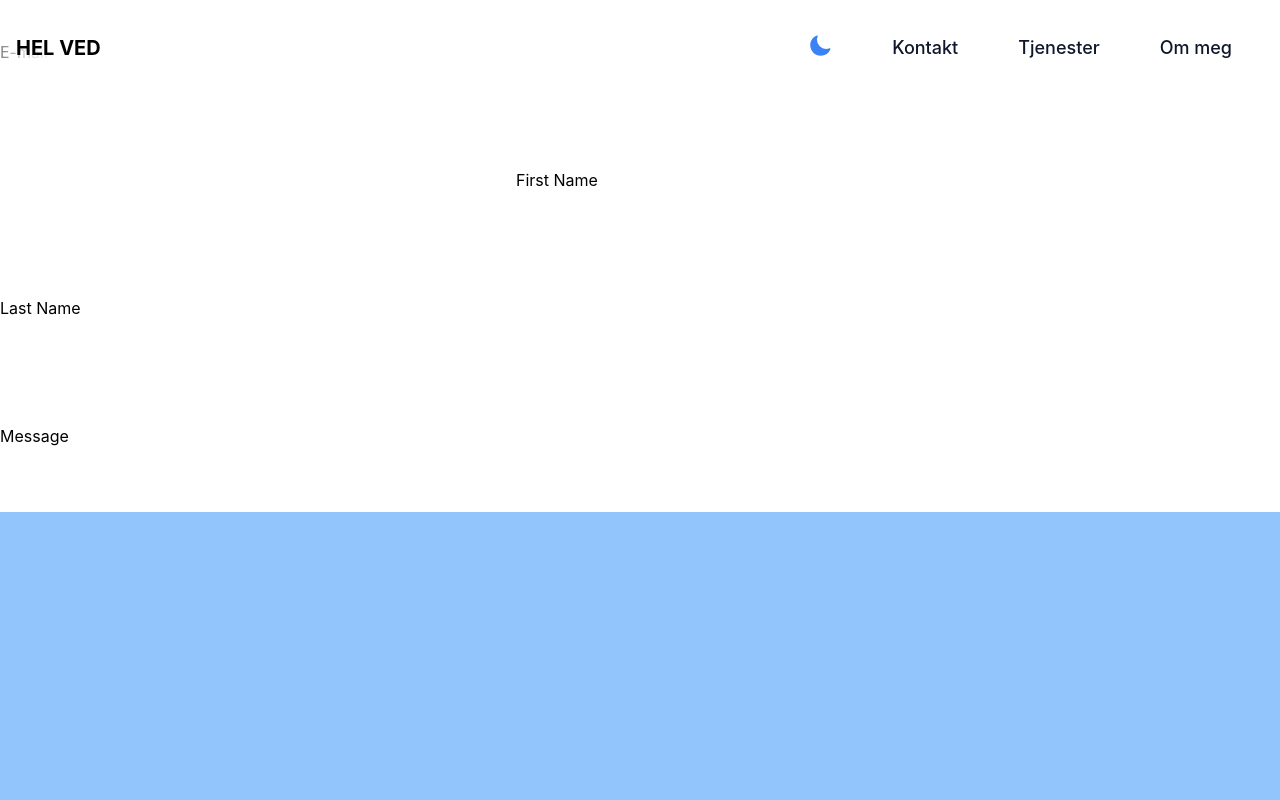
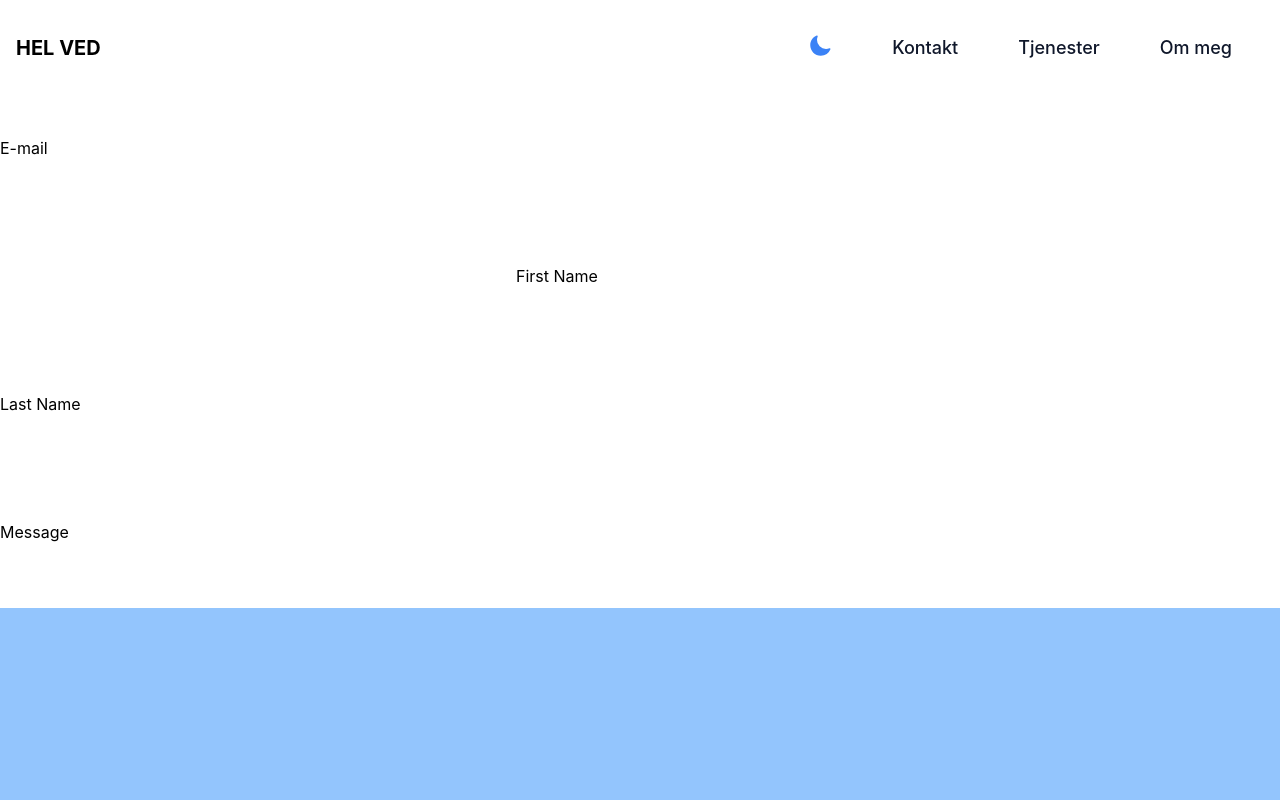
Before and after one commit to tebendheim/jancoach, a React (Vite) app: page /kontakt in a window 1280 px wide. Shown: the top 800 px of the page. Built offline with nearby package versions, Linux system fonts and the light colour scheme.

Commit message:
noen endringer slik at navbar kan være sticky, og resten relative

```diff
--- a/src/Components/Navbar.tsx
+++ b/src/Components/Navbar.tsx
@@ -12,7 +12,7 @@ const Navbar: React.FC = () => {
 	const { isDarkMode, toggle } = useDarkMode();
 
 	return (
-		<nav className='h-26 fixed w-screen top-0 bg-transparent border-gray-200 px-2 sm:px-4 py-2.5 dark:bg-transparent z-30 backdrop-blur-xl  dark:backdrop-brightness-50 backdrop-brightness-125'>
+		<nav className='h-24 sticky w-screen top-0 bg-transparent border-gray-200 px-2 sm:px-4 py-2.5 dark:bg-transparent z-30 backdrop-blur-xl  dark:backdrop-brightness-50 backdrop-brightness-125'>
 			<div className='container flex flex-wrap justify-between items-center mx-auto'>
 				<a href="/" className='self-center text-xl whitespace-nowrap dark:text-white font-bold dark:hover:text-gray-300'>
 					HEL VED
--- a/src/Pages/Home.tsx
+++ b/src/Pages/Home.tsx
@@ -6,18 +6,23 @@ import Navbar from '../Components/Navbar'
 
 function Home():JSX.Element {
 	return (
-			<section className="h-full w-full absolute top-0 left-0">
+			<section className="h-full w-full relative -top-24 left-0">
+				<section>
 					<div className="h-screen to-transparent
 						bg-[url('../../Bilder/janPaaFjellet.png')]
 						bg-no-repeat
 						bg-cover bg-clip-content min-w-full min-h-full z-0 left-0">
-					<div className="flex justify-items-start   relative top-2/3 left-36 ">
+						<div className="flex justify-items-start w-fit relative top-2/3 left-36 ">
 							<div className="rounded-full w-fit h-fit p-4 font-bold  mr-2 bg-yellow-300 opacity-80 "><Link  className="text-center align-bottom  text-black " to="/kontakt">Kontakt meg</Link></div>
-						<div className="rounded-full w-fit h-fit p-4 font-bold bg-white opacity-60 dark:opacity-90 backdrop-blur-xl backdrop-brightness-125 -backdrop-hue-rotate-10 dark:bg-transparent dark:backdrop-brightness-50 "><Link  className="text-center align-bottom text-black dark:text-white " to="/kontakt">Om</Link></div>
+							<div className="rounded-full w-fit h-fit p-4 font-bold bg-white opacity-60 dark:opacity-90 backdrop-blur-xl backdrop-brightness-125 -backdrop-hue-rotate-10 dark:bg-transparent dark:backdrop-brightness-50 "><Link  className="text-center align-bottom text-black dark:text-white " to="/om">Om</Link></div>
 						</div>
 					</div>
+
+				</section>
+				<section>
 					<div className='relative top-f bg-nav h-screen w-full '></div>
 					<div className='bg-red-600 h-screen w-full'></div>
+				</section>
 			</section>
 
 
--- a/src/Pages/Kontakt.tsx
+++ b/src/Pages/Kontakt.tsx
@@ -16,7 +16,7 @@ const Kontakt: React.FC = () => {
         })
     }
   return (
-    <section>
+    <section className="relative">
         <h1></h1>
         <form onSubmit={handleSubmit} className="h-full w-full">
             <fieldset className='flex flex-col justify-between'>
--- a/src/Pages/Om.tsx
+++ b/src/Pages/Om.tsx
@@ -2,7 +2,10 @@ import React from 'react'
 
 const Om = () => {
   return (
-    <div>Om</div>
+    <section className='relative '>
+      <div>Om</div>
+    </section>
+
   )
 }
 
```
Lines whose indentation alone changed are shown as unchanged.
